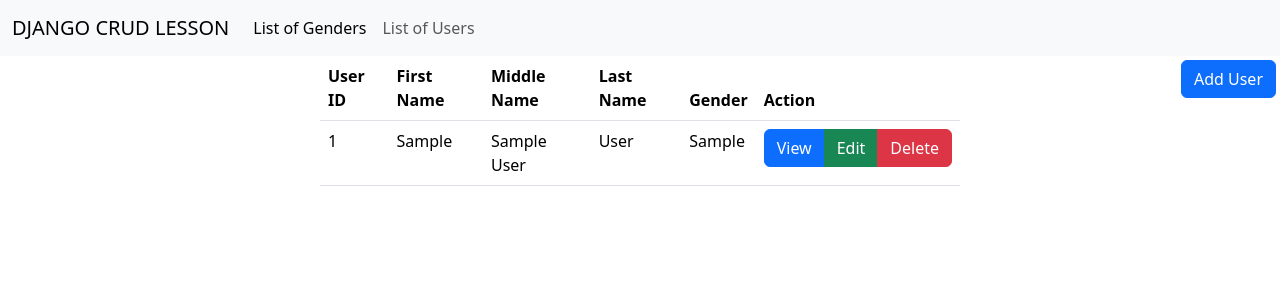
After one commit to rappszsz/mysite, a Django app: page / in a window 1280 px wide. The commit adds this page. Shown: the top 300 px of the page. Run offline with Django 5.2, Linux system fonts and the light colour scheme; tables that the repository leaves empty hold one stand-in row (values such as "Sample post"); some libraries are stand-ins or nearby versions.

Commit message:
latest ubra

```diff
--- a/djangocrudlesson/templates/gender/index.html
+++ b/djangocrudlesson/templates/gender/index.html
@@ -5,6 +5,8 @@ Lists of Gender
 {% endblock title %}
 
 {% block content %}
+
+{% include "include/navbar.html" %}
 
 <a href="/gender/create" class="btn btn-primary float-end mt-1 me-1">Add Gender</a>
 {% include "include/messages.html" %}
--- /dev/null
+++ b/djangocrudlesson/templates/include/navbar.html
@@ -0,0 +1,19 @@
+<nav class="navbar navbar-expand-lg bg-body-tertiary">
+    <div class="container-fluid">
+      <a class="navbar-brand" href="#">DJANGO CRUD LESSON</a>
+      <button class="navbar-toggler" type="button" data-bs-toggle="collapse" data-bs-target="#navbarNav" aria-controls="navbarNav" aria-expanded="false" aria-label="Toggle navigation">
+        <span class="navbar-toggler-icon"></span>
+      </button>
+      <div class="collapse navbar-collapse" id="navbarNav">
+        <ul class="navbar-nav">
+          <li class="nav-item">
+            <a class="nav-link active" aria-current="page" href="/genders">List of Genders</a>
+          </li>
+          <li class="nav-item">
+            <a class="nav-link" href="/">List of Users</a>
+          </li>
+
+        </ul>
+      </div>
+    </div>
+  </nav>
--- a/djangocrudlesson/templates/user/index.html
+++ b/djangocrudlesson/templates/user/index.html
@@ -5,6 +5,8 @@ Lists of User
 {% endblock title %}
 
 {% block content %}
+
+{% include "include/navbar.html" %}
 
 <a href="/users/create" class="btn btn-primary float-end mt-1 me-1">Add User</a>
 {% include "include/messages.html" %}
@@ -31,8 +33,8 @@ Lists of User
                         <td>{{ user.gender }}</td>
                         <td>
                             <div class="btn-group">
-                                <a href="#" class="btn btn-primary">View</a>
-                                <a href="#" class="btn btn-success">Edit</a>
+                                <a href="/user/show/{{ user.user_id }}" class="btn btn-primary">View</a>
+                                <a href="/user/edit/{{ user.user_id }}" class="btn btn-success">Edit</a>
                                 <a href="#" class="btn btn-danger">Delete</a>
                             </div>
                         </td>
--- a/djangocrudlesson/urls.py
+++ b/djangocrudlesson/urls.py
@@ -9,8 +9,11 @@ urlpatterns = [
     path('gender/edit/<int:gender_id>', views.edit_gender),
     path('gender/update/<int:gender_id>', views.update_gender),
     path('gender/delete/<int:gender_id>', views.delete_gender),
+    path('user/show/<int:user_id>', views.show_user),
+    path('user/edit/<int:user_id>', views.edit_user),
+    path('user/update/<int:user_id>', views.update_user),
     path('genders/destroy/<int:gender_id>', views.destroy_gender),
-    path('users', views.index_user),
+    path('', views.index_user),
     path('users/create', views.create_user),
     path('user/store', views.store_user),
 
--- a/djangocrudlesson/views.py
+++ b/djangocrudlesson/views.py
@@ -80,6 +80,33 @@ def create_user(request):
 
     return render(request, 'user/create.html', context)
 
+
+def show_user(request, user_id):
+    user = User.objects.get(pk=user_id)
+
+    context = {
+        'user': user,
+    }
+
+    return render(request, 'user/show.html', context)
+
+def edit_user(request, user_id):
+    user = request.POST.get('user')
+
+    User.objects.filter(pk=user_id).update(user=user)
+    messages.success(request, 'Gender successfully updated')
+
+    return redirect('/')
+
+def update_user(request, user_id):
+    userVal = request.POST.get('user')
+
+    user = User.objects.get(pk=user_id)
+    user.update(first_name=userVal)(middle_name=userVal)(last_name=userVal)(gender=userVal)
+
+    messages.success(request, 'User Successfully Updated')
+    return redirect('/')
+
 def store_user(request):
     firstName = request.POST.get('first_name')
     middleName = request.POST.get('middle_name')
@@ -100,7 +127,7 @@ def store_user(request):
 
         messages.success(request, 'User Successfully Saved!')
 
-        return redirect('/users')
+        return redirect('/')
     else:
         messages.error(request, 'Password does not match.')
         return redirect('/users/create')
```
Also changed, not shown: djangocrudlesson/templates/user/edit.html (added, +21 -0 lines), djangocrudlesson/templates/user/show.html (added, +19 -0 lines).
